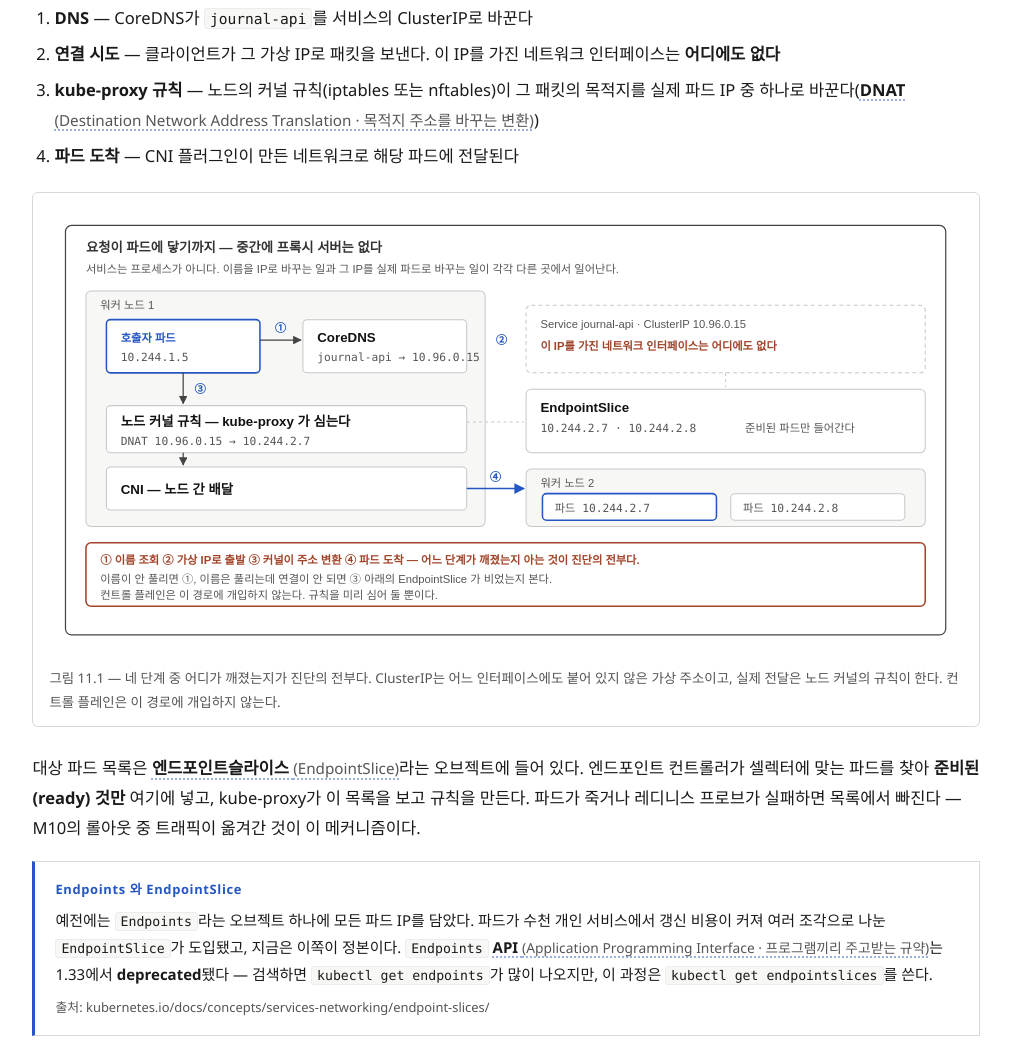
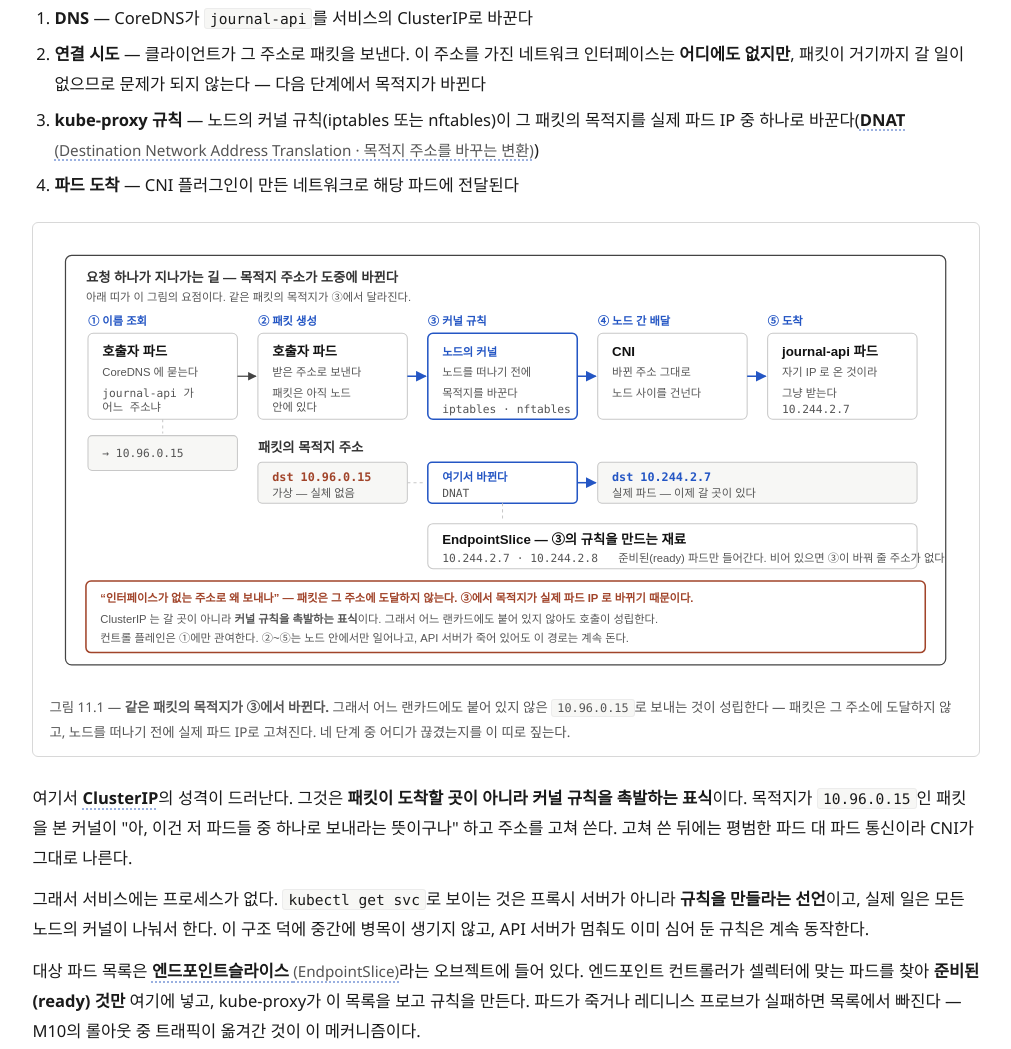
Before and after one commit to claude-code-expert/kubernetes, a plain HTML site: page course/m11-k8s-service-network.html in a window 1280 px wide. Shown: the part 2232-3281 px from the top of the page, without its empty margins (134-1145 px from the left). Drawn offline with Linux system fonts and the light colour scheme; a web font is replaced by a local one.

Commit message:
docs(m11): 그림 11.1 을 흐름도로 다시 그린다 — 목적지 주소가 바뀌는 지점을 보여준다
"인터페이스가 없는 주소인데 왜 호출하나" 라는 질문에 옛 그림이 답하지 못했다.
노드 배치도와 번호 순서를 한 그림에 섞어 놓고, ClusterIP 상자는 아무 데도
연결되지 않은 채 "실체 없음" 이라고만 적혀 있었다. 읽는 쪽에서는 존재하지 않는
주소로 패킷을 보낸다는 말로만 들린다.

같은 패킷의 목적지가 어떻게 달라지는지를 축으로 다시 그렸다.

  ① 이름 조회 → ② 패킷 생성 → ③ 커널 규칙 → ④ 노드 간 배달 → ⑤ 도착

아래에 '패킷의 목적지 주소' 띠를 붙여 dst 10.96.0.15 (가상) 가 ③에서
dst 10.244.2.7 (실제) 로 바뀌는 것을 한 눈에 둔다. EndpointSlice 는 ③의
규칙을 만드는 재료로 연결했다 — 비면 바꿔 줄 주소가 없다는 것이 드러난다.

본문도 맞췄다:
- 2단계 문구를 "인터페이스가 어디에도 없다" 에서 멈추지 않고, 패킷이 거기까지
  갈 일이 없어 문제가 되지 않는다는 데까지 잇는다
- ClusterIP 는 패킷이 도착할 곳이 아니라 커널 규칙을 촉발하는 표식이라는 것과,
  서비스에 프로세스가 없고 실제 일은 모든 노드의 커널이 나눠 한다는 것을
  두 문단으로 덧붙였다

인라인 SVG 와 figures/ 파일 일치 확인, 태그 균형 OK.

Co-Authored-By: Claude Opus 5 <noreply@anthropic.com>
Claude-Session: https://claude.ai/code/session_01B2JyMas4CcesWyMJJghQkz

```diff
--- a/course/m11-k8s-service-network.html
+++ b/course/m11-k8s-service-network.html
@@ -216,7 +216,7 @@
   <p>서비스 이름으로 요청을 보내면 네 단계를 거친다. 어느 단계가 깨졌는지 아는 것이 네트워크 문제 진단의 전부다. 책 9.1(쿠버네티스 네트워킹 원리)이 파드 네트워크와 <dfn class="term">CNI <span class="en">(Container Network Interface · 파드에 네트워크를 붙이는 플러그인 규약)</span></dfn>를, 9.2(서비스 디스커버리)가 아래 1단계의 DNS 이름 규칙을 다룬다.</p>
   <ol class="tight">
     <li><strong>DNS</strong> — CoreDNS가 <code>journal-api</code>를 서비스의 ClusterIP로 바꾼다</li>
-    <li><strong>연결 시도</strong> — 클라이언트가 그 가상 IP로 패킷을 보낸다. 이 IP를 가진 네트워크 인터페이스는 <strong>어디에도 없다</strong></li>
+    <li><strong>연결 시도</strong> — 클라이언트가 그 주소로 패킷을 보낸다. 이 주소를 가진 네트워크 인터페이스는 <strong>어디에도 없지만</strong>, 패킷이 거기까지 갈 일이 없으므로 문제가 되지 않는다 — 다음 단계에서 목적지가 바뀐다</li>
     <li><strong>kube-proxy 규칙</strong> — 노드의 커널 규칙(iptables 또는 nftables)이 그 패킷의 목적지를 실제 파드 IP 중 하나로 바꾼다(<dfn class="term">DNAT <span class="en">(Destination Network Address Translation · 목적지 주소를 바꾸는 변환)</span></dfn>)</li>
     <li><strong>파드 도착</strong> — CNI 플러그인이 만든 네트워크로 해당 파드에 전달된다</li>
   </ol>
@@ -229,84 +229,109 @@
         <marker id="m11aa2" viewBox="0 0 10 10" refX="9" refY="5" markerWidth="7" markerHeight="7" orient="auto-start-reverse">
           <path d="M 0 0 L 10 5 L 0 10 z" fill="#2456c4"/>
         </marker>
-        <marker id="m11aa3" viewBox="0 0 10 10" refX="9" refY="5" markerWidth="7" markerHeight="7" orient="auto-start-reverse">
-          <path d="M 0 0 L 10 5 L 0 10 z" fill="#a1442a"/>
-        </marker>
       </defs>
       <style>
         .outer { fill:#ffffff; stroke:#444444; stroke-width:1.2; }
         .box { fill:#ffffff; stroke:#c8c8c8; stroke-width:1; }
-        .accent { fill:#ffffff; stroke:#2456c4; stroke-width:1.5; }
+        .accent { fill:#ffffff; stroke:#2456c4; stroke-width:1.6; }
         .warnbox { fill:#ffffff; stroke:#a1442a; stroke-width:1.5; }
         .soft { fill:#f7f7f5; stroke:#c8c8c8; stroke-width:1; }
-        .dash { fill:#ffffff; stroke:#c8c8c8; stroke-width:1; stroke-dasharray:4 3; }
         .t-h { font-size:13px; font-weight:700; fill:#333333; }
-        .t-title { font-size:13px; font-weight:600; fill:#111111; }
-        .t-sub { font-size:11px; fill:#555555; }
+        .t-title { font-size:12.5px; font-weight:600; fill:#111111; }
+        .t-sub { font-size:10.5px; fill:#555555; }
         .t-warn { font-size:11px; font-weight:600; fill:#a1442a; }
         .t-acc { font-size:11px; font-weight:600; fill:#2456c4; }
         .t-mono { font-size:11px; fill:#555555; font-family:ui-monospace,Consolas,monospace; }
+        .t-mono-a { font-size:11.5px; font-weight:600; fill:#2456c4; font-family:ui-monospace,Consolas,monospace; }
+        .t-mono-w { font-size:11.5px; font-weight:600; fill:#a1442a; font-family:ui-monospace,Consolas,monospace; }
         .line { stroke:#444444; stroke-width:1.2; fill:none; }
-        .aline { stroke:#2456c4; stroke-width:1.5; fill:none; }
-        .wline { stroke:#a1442a; stroke-width:1.5; fill:none; }
+        .aline { stroke:#2456c4; stroke-width:1.6; fill:none; }
         .tick { stroke:#c8c8c8; stroke-width:1; stroke-dasharray:3 3; }
       </style>
 
       <rect class="outer" x="20" y="20" width="860" height="400" rx="6"/>
-      <text class="t-h" x="40" y="46">요청이 파드에 닿기까지 — 중간에 프록시 서버는 없다</text>
-      <text class="t-sub" x="40" y="66">서비스는 프로세스가 아니다. 이름을 IP로 바꾸는 일과 그 IP를 실제 파드로 바꾸는 일이 각각 다른 곳에서 일어난다.</text>
+      <text class="t-h" x="40" y="46">요청 하나가 지나가는 길 — 목적지 주소가 도중에 바뀐다</text>
+      <text class="t-sub" x="40" y="64">아래 띠가 이 그림의 요점이다. 같은 패킷의 목적지가 ③에서 달라진다.</text>
 
-      <rect class="soft" x="40" y="84" width="390" height="230" rx="5"/>
-      <text class="t-sub" x="54" y="102">워커 노드 1</text>
-      <rect class="accent" x="60" y="112" width="150" height="52" rx="4"/>
-      <text class="t-acc" x="74" y="134">호출자 파드</text>
-      <text class="t-mono" x="74" y="152">10.244.1.5</text>
+      <!-- 단계 5개 -->
+      <text class="t-acc" x="42"  y="88">① 이름 조회</text>
+      <text class="t-acc" x="208" y="88">② 패킷 생성</text>
+      <text class="t-acc" x="374" y="88">③ 커널 규칙</text>
+      <text class="t-acc" x="540" y="88">④ 노드 간 배달</text>
+      <text class="t-acc" x="706" y="88">⑤ 도착</text>
 
-      <rect class="box" x="252" y="112" width="160" height="52" rx="4"/>
-      <text class="t-title" x="266" y="134">CoreDNS</text>
-      <text class="t-mono" x="266" y="152">journal-api → 10.96.0.15</text>
+      <rect class="box"    x="42"  y="96" width="146" height="84" rx="5"/>
+      <text class="t-title" x="56" y="118">호출자 파드</text>
+      <text class="t-sub"   x="56" y="138">CoreDNS 에 묻는다</text>
+      <text class="t-mono"  x="56" y="158">journal-api 가</text>
+      <text class="t-mono"  x="56" y="172">어느 주소냐</text>
 
-      <line class="line" x1="210" y1="132" x2="250" y2="132" marker-end="url(#m11aa1)"/>
-      <text class="t-acc" x="230" y="124" text-anchor="middle">①</text>
+      <rect class="box"    x="208" y="96" width="146" height="84" rx="5"/>
+      <text class="t-title" x="222" y="118">호출자 파드</text>
+      <text class="t-sub"   x="222" y="138">받은 주소로 보낸다</text>
+      <text class="t-sub"   x="222" y="158">패킷은 아직 노드</text>
+      <text class="t-sub"   x="222" y="172">안에 있다</text>
 
-      <rect class="box" x="60" y="196" width="352" height="46" rx="4"/>
-      <text class="t-title" x="74" y="216">노드 커널 규칙 — kube-proxy 가 심는다</text>
-      <text class="t-mono" x="74" y="234">DNAT  10.96.0.15 → 10.244.2.7</text>
-      <line class="line" x1="135" y1="164" x2="135" y2="194" marker-end="url(#m11aa1)"/>
-      <text class="t-acc" x="146" y="184">③</text>
+      <rect class="accent" x="374" y="96" width="146" height="84" rx="5"/>
+      <text class="t-acc"   x="388" y="118">노드의 커널</text>
+      <text class="t-sub"   x="388" y="138">노드를 떠나기 전에</text>
+      <text class="t-sub"   x="388" y="158">목적지를 바꾼다</text>
+      <text class="t-mono"  x="388" y="174">iptables · nftables</text>
 
-      <rect class="box" x="60" y="256" width="352" height="42" rx="4"/>
-      <text class="t-title" x="74" y="282">CNI — 노드 간 배달</text>
-      <line class="line" x1="135" y1="242" x2="135" y2="254" marker-end="url(#m11aa1)"/>
+      <rect class="box"    x="540" y="96" width="146" height="84" rx="5"/>
+      <text class="t-title" x="554" y="118">CNI</text>
+      <text class="t-sub"   x="554" y="138">바뀐 주소 그대로</text>
+      <text class="t-sub"   x="554" y="158">노드 사이를 건넌다</text>
 
-      <rect class="dash" x="470" y="98" width="390" height="66" rx="5"/>
-      <text class="t-sub" x="484" y="120">Service journal-api  ·  ClusterIP 10.96.0.15</text>
-      <text class="t-warn" x="484" y="142">이 IP를 가진 네트워크 인터페이스는 어디에도 없다</text>
-      <text class="t-acc" x="446" y="136" text-anchor="middle">②</text>
+      <rect class="box"    x="706" y="96" width="146" height="84" rx="5"/>
+      <text class="t-title" x="720" y="118">journal-api 파드</text>
+      <text class="t-sub"   x="720" y="138">자기 IP 로 온 것이라</text>
+      <text class="t-sub"   x="720" y="158">그냥 받는다</text>
+      <text class="t-mono"  x="720" y="174">10.244.2.7</text>
 
-      <rect class="box" x="470" y="180" width="390" height="62" rx="5"/>
-      <text class="t-title" x="484" y="202">EndpointSlice</text>
-      <text class="t-mono" x="484" y="222">10.244.2.7 · 10.244.2.8</text>
-      <text class="t-sub" x="684" y="222">준비된 파드만 들어간다</text>
-      <line class="tick" x1="665" y1="164" x2="665" y2="178"/>
-      <line class="tick" x1="412" y1="212" x2="468" y2="212"/>
+      <line class="line" x1="188" y1="138" x2="206" y2="138" marker-end="url(#m11aa1)"/>
+      <line class="aline" x1="354" y1="138" x2="372" y2="138" marker-end="url(#m11aa2)"/>
+      <line class="aline" x1="520" y1="138" x2="538" y2="138" marker-end="url(#m11aa2)"/>
+      <line class="aline" x1="686" y1="138" x2="704" y2="138" marker-end="url(#m11aa2)"/>
 
-      <rect class="soft" x="470" y="258" width="390" height="56" rx="5"/>
-      <text class="t-sub" x="484" y="276">워커 노드 2</text>
-      <rect class="accent" x="486" y="282" width="170" height="26" rx="4"/>
-      <text class="t-mono" x="498" y="300">파드 10.244.2.7</text>
-      <rect class="box" x="670" y="282" width="170" height="26" rx="4"/>
-      <text class="t-mono" x="682" y="300">파드 10.244.2.8</text>
-      <line class="aline" x1="412" y1="277" x2="468" y2="277" marker-end="url(#m11aa2)"/>
-      <text class="t-acc" x="440" y="270" text-anchor="middle">④</text>
+      <!-- CoreDNS 응답 -->
+      <rect class="soft" x="42" y="196" width="146" height="34" rx="4"/>
+      <text class="t-mono" x="56" y="217">→ 10.96.0.15</text>
+      <line class="tick" x1="115" y1="180" x2="115" y2="194"/>
 
-      <rect class="warnbox" x="40" y="330" width="820" height="62" rx="5"/>
-      <text class="t-warn" x="54" y="351">① 이름 조회  ② 가상 IP로 출발  ③ 커널이 주소 변환  ④ 파드 도착 — 어느 단계가 깨졌는지 아는 것이 진단의 전부다.</text>
-      <text class="t-sub" x="54" y="369">이름이 안 풀리면 ①, 이름은 풀리는데 연결이 안 되면 ③ 아래의 EndpointSlice 가 비었는지 본다.</text>
-      <text class="t-sub" x="54" y="385">컨트롤 플레인은 이 경로에 개입하지 않는다. 규칙을 미리 심어 둘 뿐이다.</text>
+      <!-- 패킷 목적지 띠 -->
+      <text class="t-h" x="208" y="212">패킷의 목적지 주소</text>
+      <rect class="soft" x="208" y="222" width="146" height="40" rx="4"/>
+      <text class="t-mono-w" x="222" y="240">dst 10.96.0.15</text>
+      <text class="t-sub"    x="222" y="256">가상 — 실체 없음</text>
+
+      <rect class="accent" x="374" y="222" width="146" height="40" rx="4"/>
+      <text class="t-acc"  x="388" y="240">여기서 바뀐다</text>
+      <text class="t-mono" x="388" y="256">DNAT</text>
+
+      <rect class="soft" x="540" y="222" width="312" height="40" rx="4"/>
+      <text class="t-mono-a" x="554" y="240">dst 10.244.2.7</text>
+      <text class="t-sub"    x="554" y="256">실제 파드 — 이제 갈 곳이 있다</text>
+
+      <line class="tick" x1="354" y1="242" x2="372" y2="242"/>
+      <line class="aline" x1="520" y1="242" x2="538" y2="242" marker-end="url(#m11aa2)"/>
+
+      <!-- EndpointSlice -->
+      <rect class="box" x="374" y="282" width="478" height="44" rx="5"/>
+      <text class="t-title" x="388" y="302">EndpointSlice — ③의 규칙을 만드는 재료</text>
+      <text class="t-mono"  x="388" y="319">10.244.2.7 · 10.244.2.8</text>
+      <text class="t-sub"   x="560" y="319">준비된(ready) 파드만 들어간다. 비어 있으면 ③이 바꿔 줄 주소가 없다</text>
+      <line class="tick" x1="447" y1="262" x2="447" y2="280"/>
+
+      <rect class="warnbox" x="40" y="338" width="820" height="70" rx="5"/>
+      <text class="t-warn" x="54" y="359">“인터페이스가 없는 주소로 왜 보내나” — 패킷은 그 주소에 도달하지 않는다. ③에서 목적지가 실제 파드 IP 로 바뀌기 때문이다.</text>
+      <text class="t-sub"  x="54" y="379">ClusterIP 는 갈 곳이 아니라 <tspan font-weight="700">커널 규칙을 촉발하는 표식</tspan>이다. 그래서 어느 랜카드에도 붙어 있지 않아도 호출이 성립한다.</text>
+      <text class="t-sub"  x="54" y="398">컨트롤 플레인은 ①에만 관여한다. ②~⑤는 노드 안에서만 일어나고, API 서버가 죽어 있어도 이 경로는 계속 돈다.</text>
     </svg>
-    <figcaption>그림 11.1 — 네 단계 중 어디가 깨졌는지가 진단의 전부다. ClusterIP는 어느 인터페이스에도 붙어 있지 않은 가상 주소이고, 실제 전달은 노드 커널의 규칙이 한다. 컨트롤 플레인은 이 경로에 개입하지 않는다.</figcaption>
+    <figcaption>그림 11.1 — <strong>같은 패킷의 목적지가 ③에서 바뀐다.</strong> 그래서 어느 랜카드에도 붙어 있지 않은 <code>10.96.0.15</code>로 보내는 것이 성립한다 — 패킷은 그 주소에 도달하지 않고, 노드를 떠나기 전에 실제 파드 IP로 고쳐진다. 네 단계 중 어디가 끊겼는지를 이 띠로 짚는다.</figcaption>
   </figure>
+  <p>여기서 <dfn class="term">ClusterIP</dfn>의 성격이 드러난다. 그것은 <strong>패킷이 도착할 곳이 아니라 커널 규칙을 촉발하는 표식</strong>이다. 목적지가 <code>10.96.0.15</code>인 패킷을 본 커널이 "아, 이건 저 파드들 중 하나로 보내라는 뜻이구나" 하고 주소를 고쳐 쓴다. 고쳐 쓴 뒤에는 평범한 파드 대 파드 통신이라 CNI가 그대로 나른다.</p>
+  <p>그래서 서비스에는 프로세스가 없다. <code>kubectl get svc</code>로 보이는 것은 프록시 서버가 아니라 <strong>규칙을 만들라는 선언</strong>이고, 실제 일은 모든 노드의 커널이 나눠서 한다. 이 구조 덕에 중간에 병목이 생기지 않고, API 서버가 멈춰도 이미 심어 둔 규칙은 계속 동작한다.</p>
 
   <p>대상 파드 목록은 <dfn class="term">엔드포인트슬라이스 <span class="en">(EndpointSlice)</span></dfn>라는 오브젝트에 들어 있다. 엔드포인트 컨트롤러가 셀렉터에 맞는 파드를 찾아 <strong>준비된(ready) 것만</strong> 여기에 넣고, kube-proxy가 이 목록을 보고 규칙을 만든다. 파드가 죽거나 레디니스 프로브가 실패하면 목록에서 빠진다 — M10의 롤아웃 중 트래픽이 옮겨간 것이 이 메커니즘이다.</p>
   <div class="note-2026">
```
Also changed, not shown: course/figures/m11-fig1-call-path.svg.
